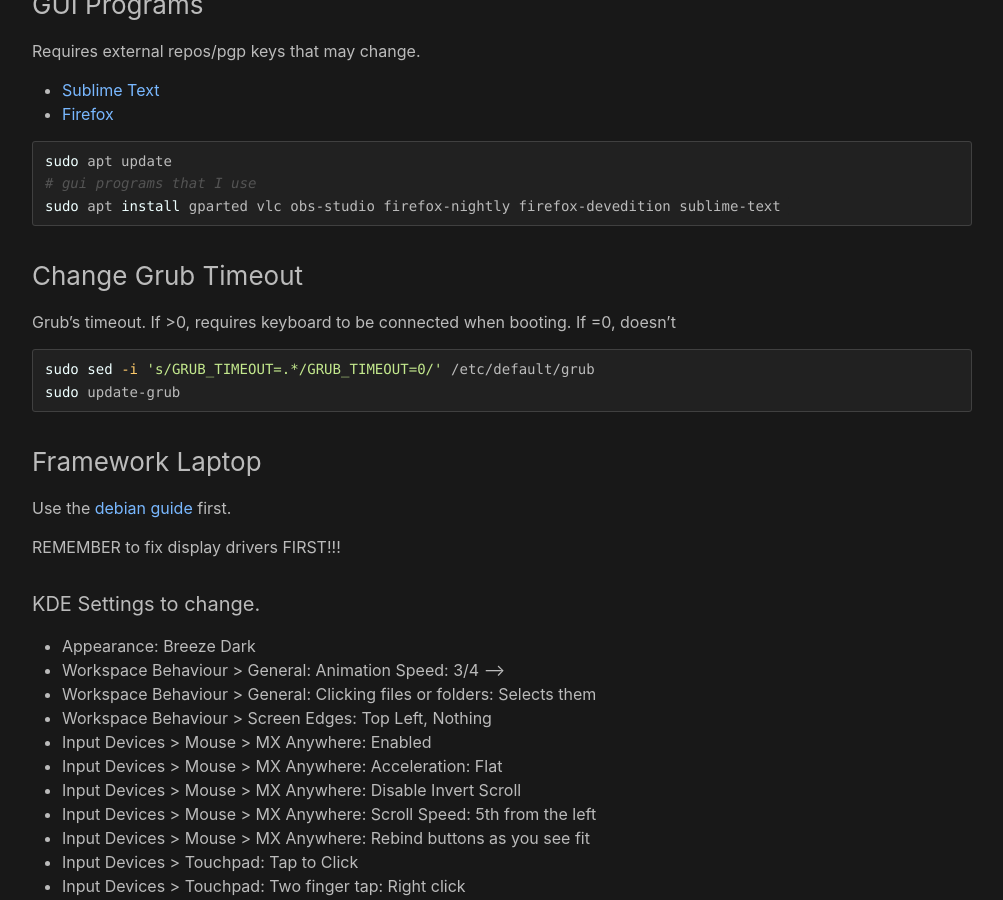
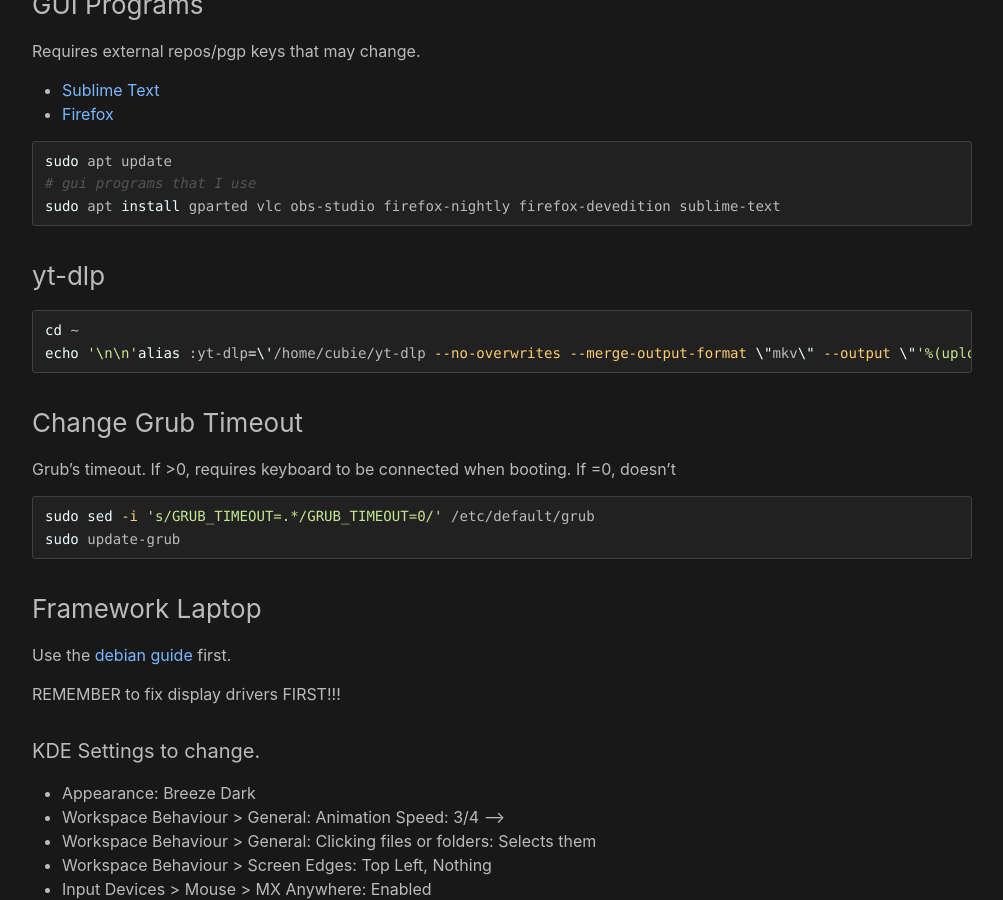
Before and after one commit to Cubie87/cubie87.github.io, a Jekyll site: the page built from posts/shell.md, in a window 1280 px wide and 900 px high, scrolled down 1118 px. Shown: the whole window, without its empty margins (138-1141 px from the left). Built offline with Jekyll 4.4.1, drawn with Linux system fonts in a browser that asks for light colours; our own code applies the rules of GitHub Pages for plain Markdown files.

Commit message:
yt-dlp zshrc

````diff
--- a/posts/shell.md
+++ b/posts/shell.md
@@ -50,6 +50,13 @@
 sudo apt update
 # gui programs that I use
 sudo apt install gparted vlc obs-studio firefox-nightly firefox-devedition sublime-text
+```
+
+### yt-dlp
+
+```sh
+cd ~
+echo '\n\n'alias :yt-dlp=\'/home/cubie/yt-dlp --no-overwrites --merge-output-format \"mkv\" --output \"'%(upload_date)s - %(title)s-%(id)s.%(ext)s'\"\'  >> .zshrc
 ```
 
 
````
